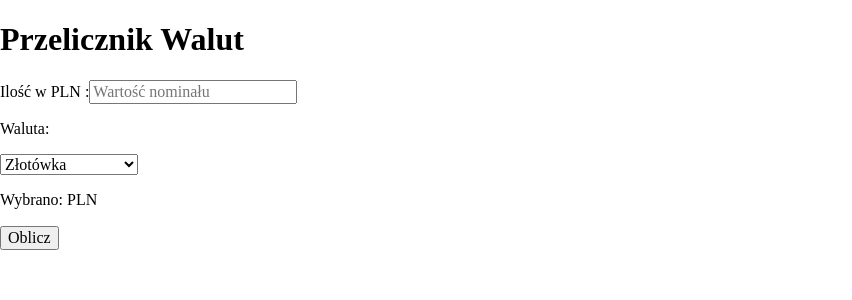
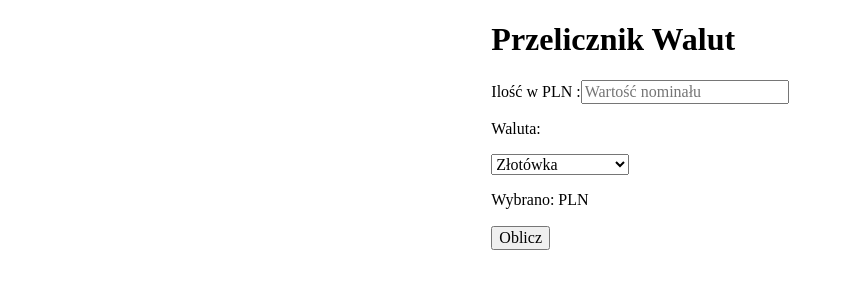
Before and after one commit to streetwolf123/currency-converter__react, a React (Create React App) app: page / in a window 1280 px wide. Shown: the top 300 px of the page, without its empty margins (0-852 px from the left). Built offline with nearby package versions, Linux system fonts and the light colour scheme.

Commit message:
added to root flex

```diff
--- a/src/index.css
+++ b/src/index.css
@@ -7,3 +7,8 @@ html {
 ::before {
   box-sizing: inherit;
 }
+
+#root {
+  display: flex;
+  justify-content: center;
+}
```
